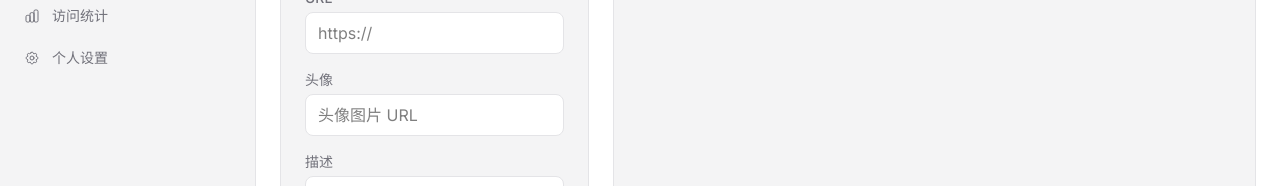
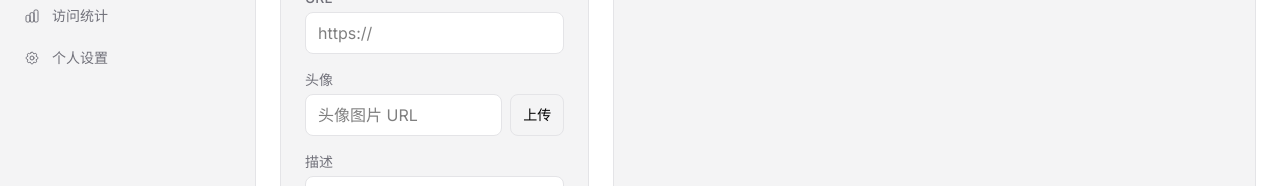
Before and after one commit to Aealen/A_Plain_Blog, a Next.js app: page /admin/friend-links in a window 1280 px wide. Shown: the part 295-481 px from the top of the page. Built offline with nearby package versions, Linux system fonts and the light colour scheme; no server answers; the database is empty; sample sign-in values are in the browser's storage.

Commit message:
feat: add avatar upload with FileUploader to friend links page

```diff
--- a/src/app/admin/friend-links/page.tsx
+++ b/src/app/admin/friend-links/page.tsx
@@ -8,6 +8,7 @@ import {
   toggleFriendLink,
 } from '@/actions/admin/friendLink'
 import type { FriendLinkFormData } from '@/types'
+import FileUploader from '@/components/admin/FileUploader'
 
 interface FriendLinkItem {
   id: string
@@ -33,6 +34,7 @@ export default function FriendLinksPage() {
   const [editingId, setEditingId] = useState<string | null>(null)
   const [formData, setFormData] = useState<FriendLinkFormData>(emptyForm)
   const [error, setError] = useState('')
+  const [showAvatarUploader, setShowAvatarUploader] = useState(false)
 
   useEffect(() => { loadLinks() }, [])
 
@@ -52,6 +54,7 @@ export default function FriendLinksPage() {
       }
       setFormData(emptyForm)
       setEditingId(null)
+      setShowAvatarUploader(false)
       await loadLinks()
     } catch (err) {
       setError(err instanceof Error ? err.message : '操作失败')
@@ -93,7 +96,13 @@ export default function FriendLinksPage() {
   function handleCancel() {
     setEditingId(null)
     setFormData(emptyForm)
+    setShowAvatarUploader(false)
     setError('')
+  }
+
+  function handleAvatarUpload(url: string) {
+    setFormData({ ...formData, avatar: url })
+    setShowAvatarUploader(false)
   }
 
   const inputClass = "w-full px-3 py-2 border border-border rounded-[var(--radius-sm)] bg-background focus:outline-none focus:ring-2 focus:ring-primary focus:border-primary"
@@ -117,7 +126,30 @@ export default function FriendLinksPage() {
             </div>
             <div>
               <label className="block text-sm font-medium text-muted-foreground mb-1">头像</label>
-              <input type="text" value={formData.avatar} onChange={e => setFormData({ ...formData, avatar: e.target.value })} placeholder="头像图片 URL" className={inputClass} />
+              {formData.avatar && (
+                <div className="mb-2">
+                  <img src={formData.avatar} alt="头像预览" className="w-10 h-10 rounded-full object-cover border border-border" onError={e => { (e.target as HTMLImageElement).style.display = 'none' }} />
+                </div>
+              )}
+              <div className="mb-2 flex gap-2">
+                <input type="text" value={formData.avatar} onChange={e => setFormData({ ...formData, avatar: e.target.value })} placeholder="头像图片 URL" className={inputClass} />
+                <button
+                  type="button"
+                  onClick={() => setShowAvatarUploader(!showAvatarUploader)}
+                  className="shrink-0 px-3 py-2 border border-border rounded-[var(--radius-sm)] bg-muted text-foreground hover:bg-border transition-colors text-sm"
+                >
+                  上传
+                </button>
+              </div>
+              {showAvatarUploader && (
+                <div className="mb-2 border border-border rounded-[var(--radius-sm)] p-3 bg-muted/30">
+                  <div className="flex justify-between items-center mb-2">
+                    <span className="text-xs font-medium text-foreground">上传头像</span>
+                    <button type="button" onClick={() => setShowAvatarUploader(false)} className="text-xs text-muted-foreground hover:text-foreground transition-colors">关闭</button>
+                  </div>
+                  <FileUploader onUpload={handleAvatarUpload} accept="image/*" purpose="avatars" />
+                </div>
+              )}
             </div>
             <div>
               <label className="block text-sm font-medium text-muted-foreground mb-1">描述</label>
```
